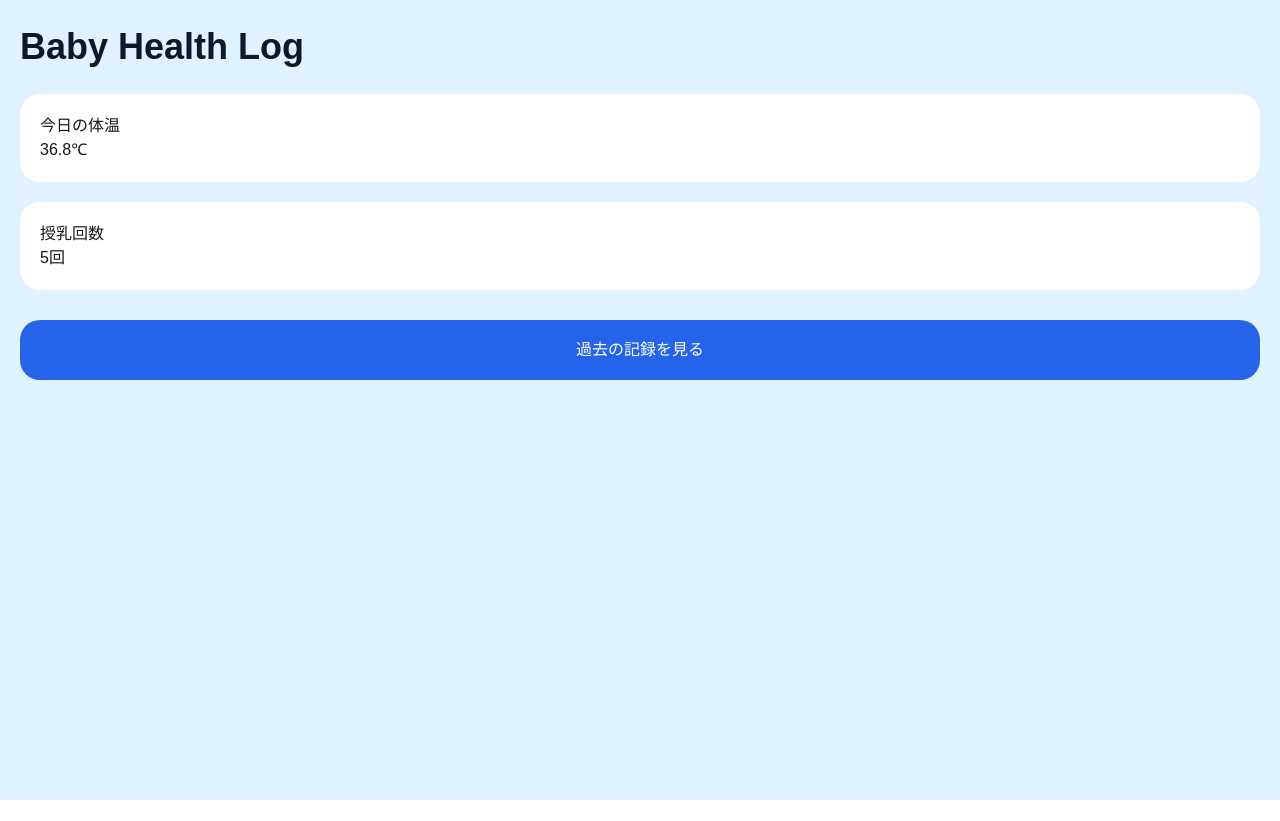
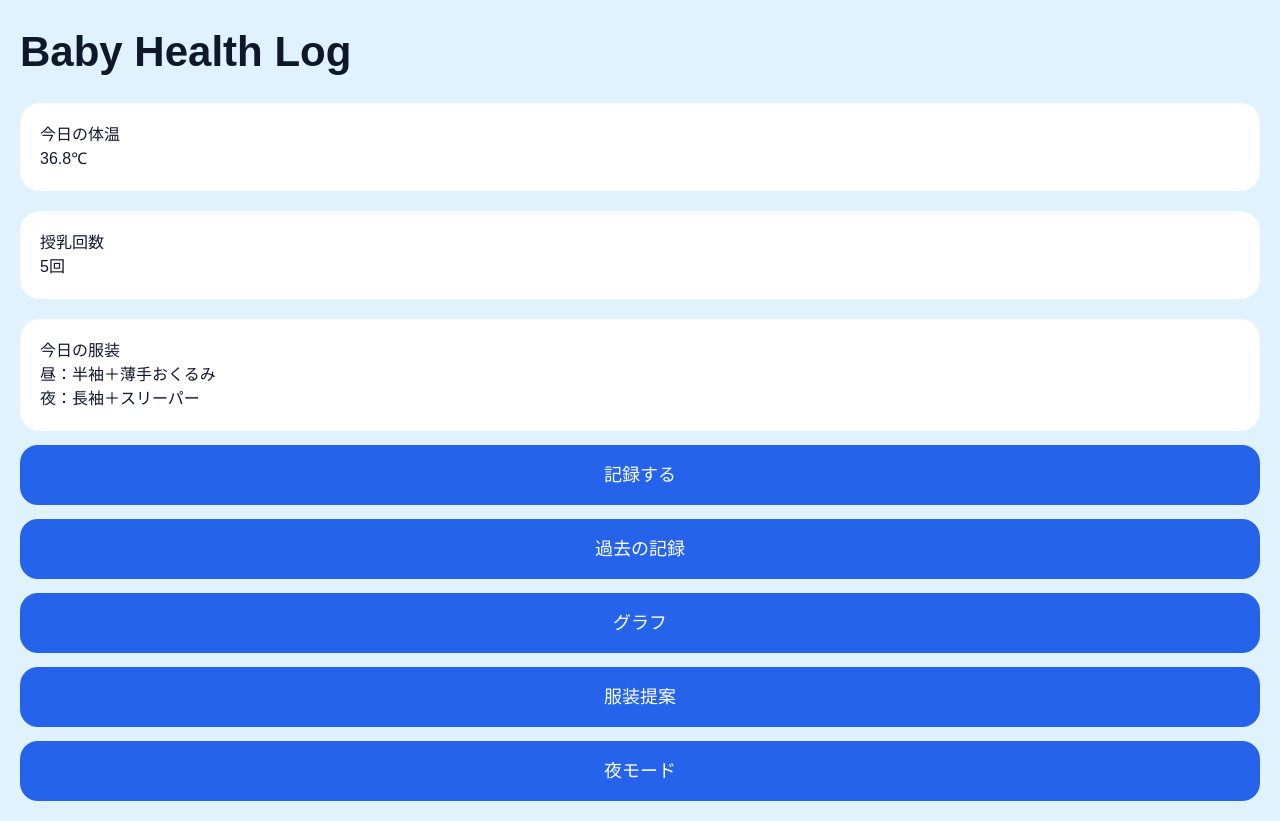
Before and after one commit to fumichama1-ship-it/baby-health-log, a Next.js app: page / in a window 1280 px wide. Before the commit the page ends 800 px from the top, so only its background shows below. Built offline with nearby package versions, Linux system fonts and the light colour scheme.

Commit message:
Update page.tsx

```diff
--- a/app/page.tsx
+++ b/app/page.tsx
@@ -1,4 +1,15 @@
 export default function Home() {
+  const btn = {
+    width: "100%",
+    height: 60,
+    borderRadius: 18,
+    border: "none",
+    background: "#2563eb",
+    color: "white",
+    fontSize: 18,
+    marginTop: 14,
+  };
+
   return (
     <main
       style={{
@@ -9,7 +20,7 @@ export default function Home() {
     >
       <h1
         style={{
-          fontSize: 36,
+          fontSize: 42,
           fontWeight: "bold",
           color: "#0f172a",
         }}
@@ -23,10 +34,11 @@ export default function Home() {
           padding: 20,
           borderRadius: 20,
           marginTop: 20,
+          color: "#0f172a",
         }}
       >
         <h2>今日の体温</h2>
-        <p>36.8℃</p>
+        <h1>36.8℃</h1>
       </div>
 
       <div
@@ -35,25 +47,45 @@ export default function Home() {
           padding: 20,
           borderRadius: 20,
           marginTop: 20,
+          color: "#0f172a",
         }}
       >
         <h2>授乳回数</h2>
-        <p>5回</p>
+        <h1>5回</h1>
       </div>
 
+      <div
+        style={{
+          background: "white",
+          padding: 20,
+          borderRadius: 20,
+          marginTop: 20,
+          color: "#0f172a",
+        }}
+      >
+        <h2>今日の服装</h2>
+        <p>昼：半袖＋薄手おくるみ</p>
+        <p>夜：長袖＋スリーパー</p>
+      </div>
+
+      <a href="/record">
+        <button style={btn}>記録する</button>
+      </a>
+
       <a href="/history">
-        <button
-          style={{
-            marginTop: 30,
-            width: "100%",
-            height: 60,
-            background: "#2563eb",
-            color: "white",
-            borderRadius: 20,
-          }}
-        >
-          過去の記録を見る
-        </button>
+        <button style={btn}>過去の記録</button>
+      </a>
+
+      <a href="/graph">
+        <button style={btn}>グラフ</button>
+      </a>
+
+      <a href="/clothes">
+        <button style={btn}>服装提案</button>
+      </a>
+
+      <a href="/night">
+        <button style={btn}>夜モード</button>
       </a>
     </main>
   );
```
